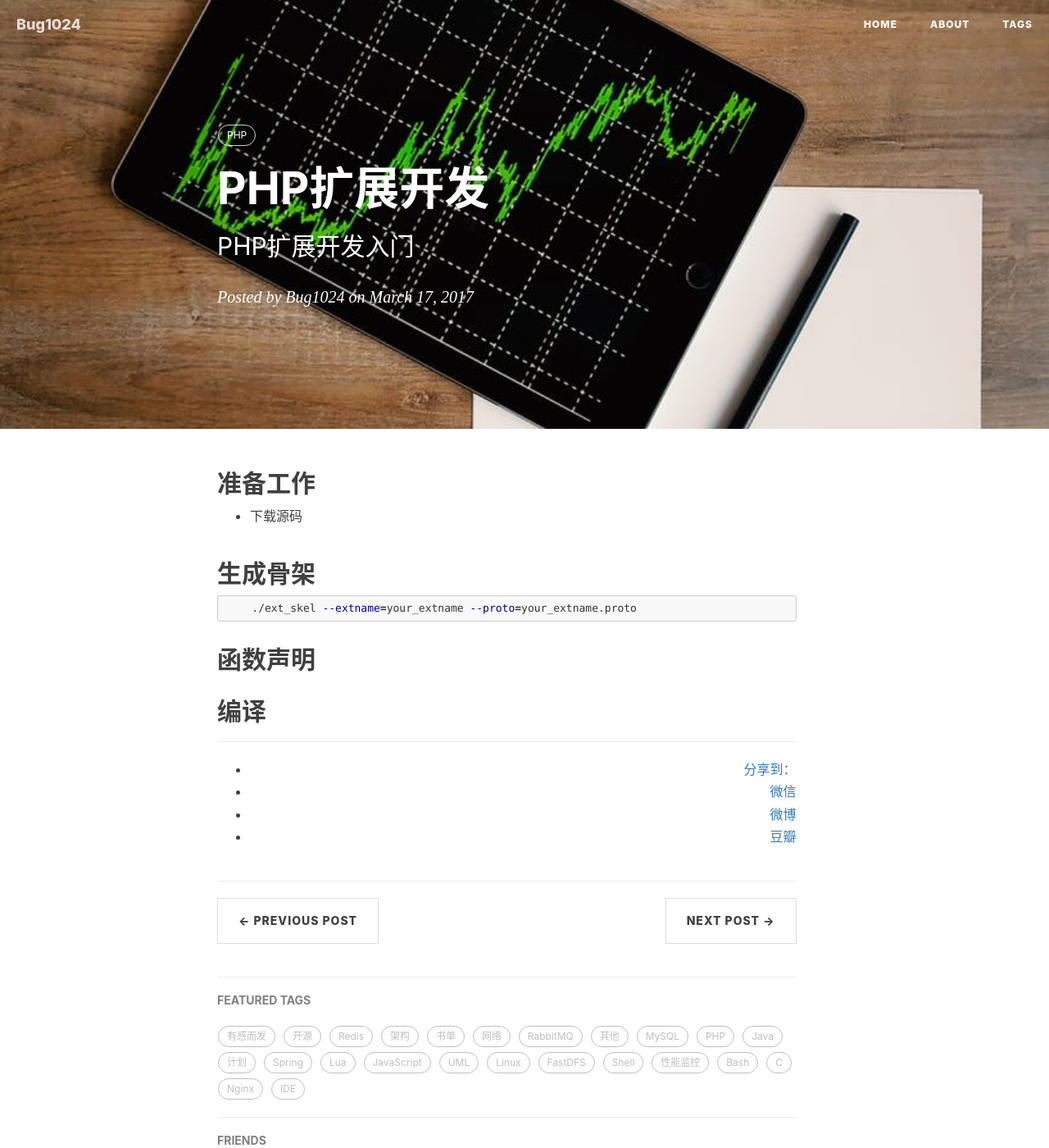
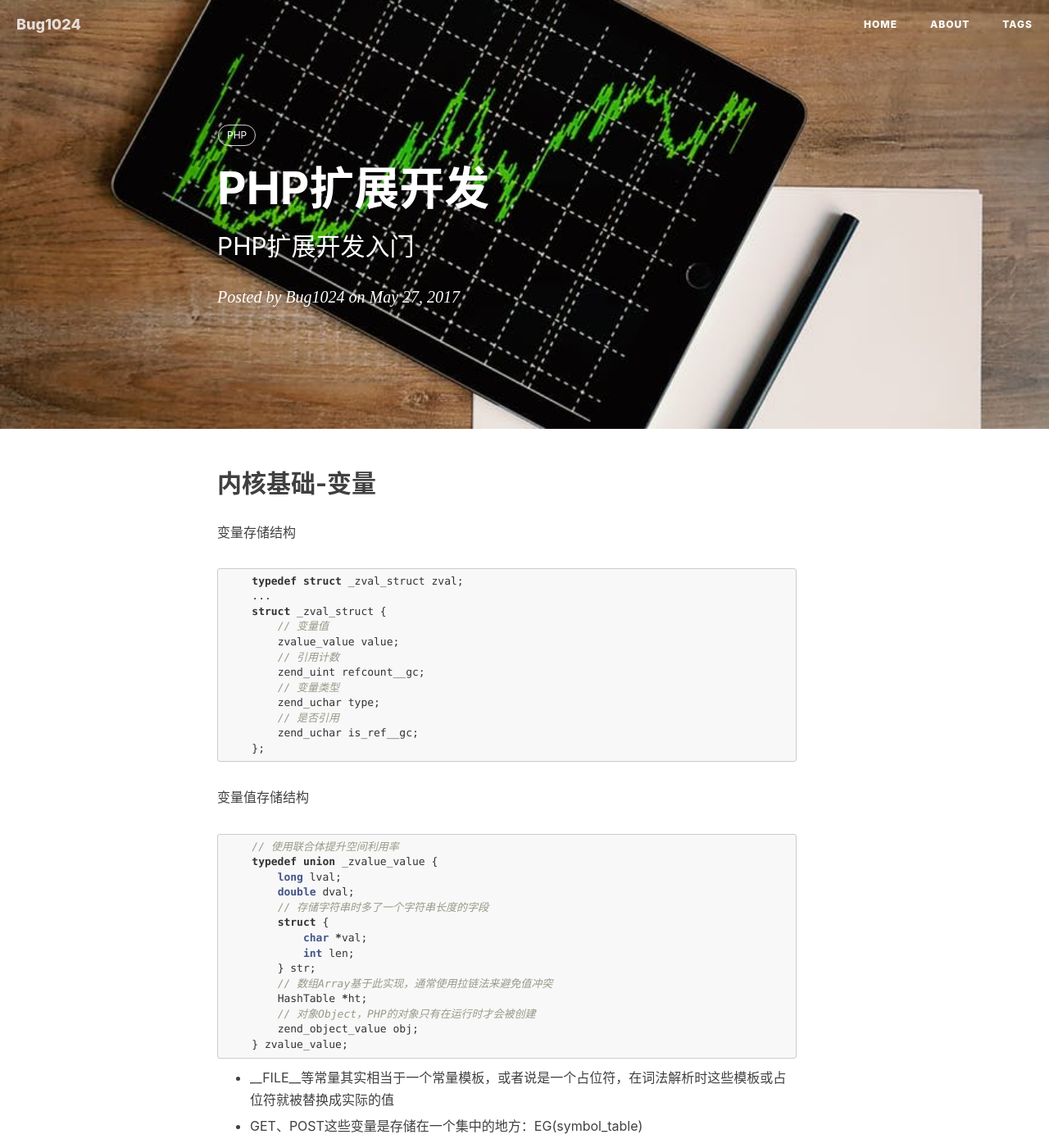
Before and after one commit to bug1024/jeet-blog, a Jekyll site: the page built from _posts/2017-05-27-php-extension.md, in a window 1280 px wide and 1400 px high. Shown: the whole window at 82% size. Built offline with Jekyll 4.4.1, drawn with Linux system fonts in a browser that asks for light colours; nearby versions of some CDN libraries; comment, search, counter and statistics services are not loaded.

Commit message:
php extension variable

````diff
--- a/_posts/2017-05-27-php-extension.md
+++ b/_posts/2017-05-27-php-extension.md
@@ -2,12 +2,51 @@
 layout:     post
 title:      "PHP扩展开发"
 subtitle:   "PHP扩展开发入门"
-date:       2017-03-17
+date:       2017-05-27
 author:     "Bug1024"
 header-img: "img/post-bg-mysql-cheat-sheet.jpeg"
 tags:
     - PHP
 ---
+
+## 内核基础-变量
+变量存储结构
+```c
+    typedef struct _zval_struct zval;
+    ...
+    struct _zval_struct {
+        // 变量值
+        zvalue_value value;
+        // 引用计数
+        zend_uint refcount__gc;
+        // 变量类型
+        zend_uchar type;
+        // 是否引用
+        zend_uchar is_ref__gc;
+    };
+```
+
+变量值存储结构
+```c
+    // 使用联合体提升空间利用率
+    typedef union _zvalue_value {
+        long lval;
+        double dval;
+        // 存储字符串时多了一个字符串长度的字段
+        struct {
+            char *val;
+            int len;
+        } str;
+        // 数组Array基于此实现，通常使用拉链法来避免值冲突
+        HashTable *ht;
+        // 对象Object，PHP的对象只有在运行时才会被创建
+        zend_object_value obj;
+    } zvalue_value;
+```
+
+ - __FILE__等常量其实相当于一个常量模板，或者说是一个占位符，在词法解析时这些模板或占位符就被替换成实际的值
+
+ - GET、POST这些变量是存储在一个集中的地方：EG(symbol_table)
 
 ## 准备工作
  - 下载源码
````
